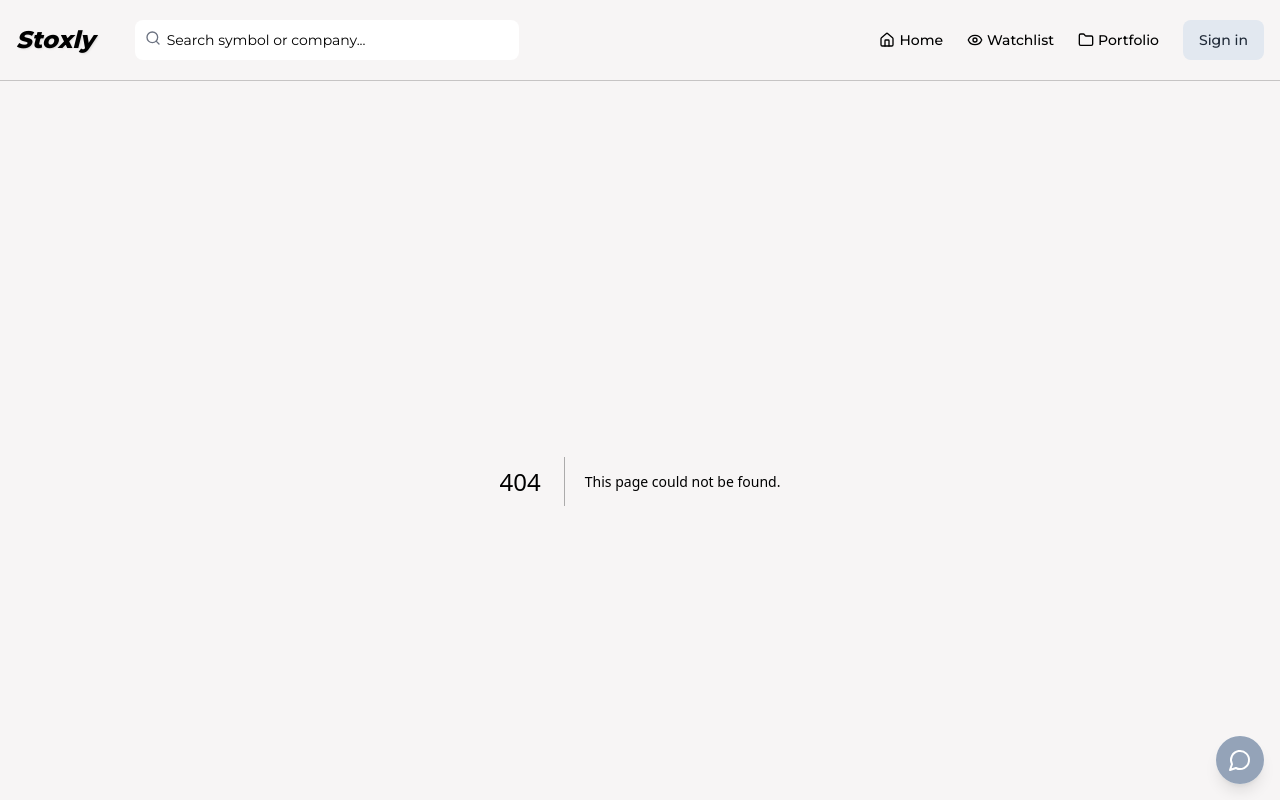
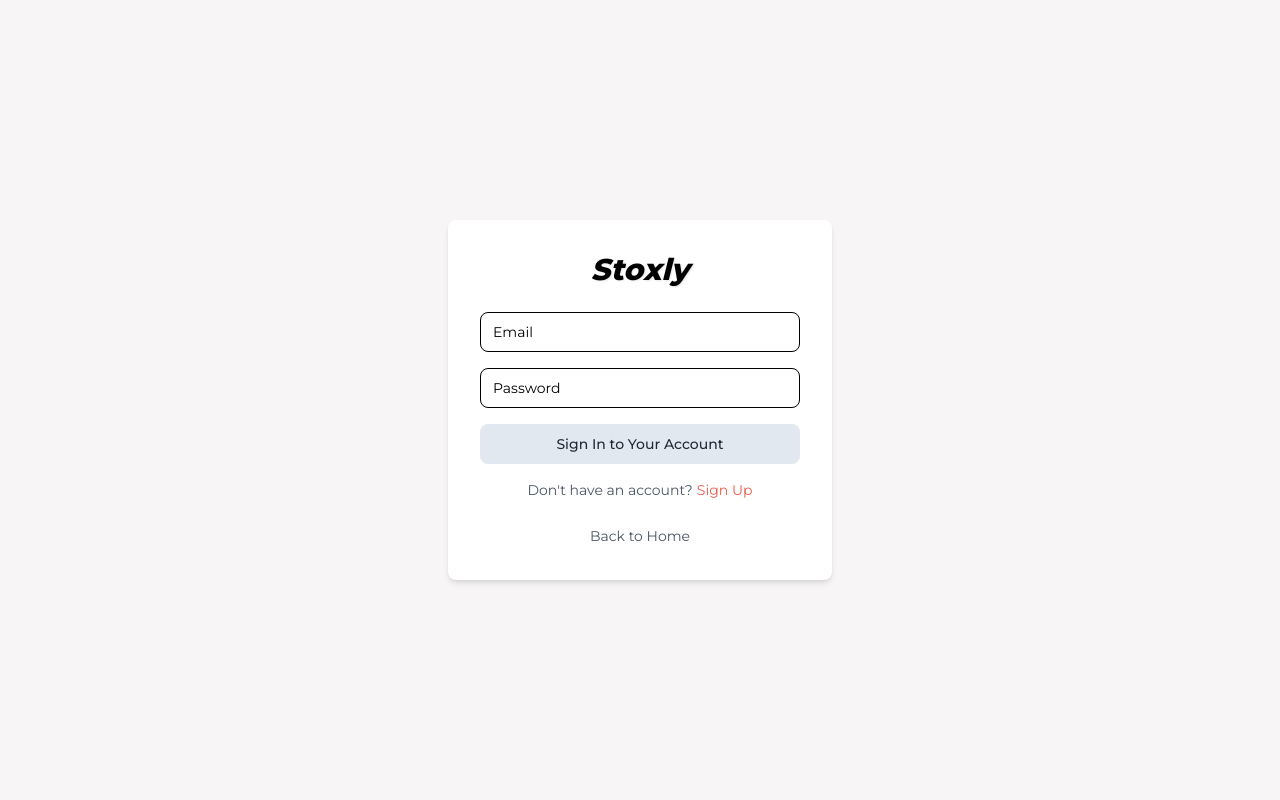
Before and after one commit to zafir-ali05/YahooFinanceClone, a Next.js app: page /signin in a window 1280 px wide. Before the commit this address had no page. Shown: the top 800 px of the page. Built offline with nearby package versions, Linux system fonts and the light colour scheme.

Commit message:
added sign in page

```diff
--- a/app/globals.css
+++ b/app/globals.css
@@ -9,7 +9,7 @@
 }
 
 *::-webkit-scrollbar {
-  width: 8px;
+  width:8px;
 }
 
 *::-webkit-scrollbar-track {
@@ -18,7 +18,7 @@
 
 *::-webkit-scrollbar-thumb {
   background-color: #bdbdbd;
-  border-radius: 20px;
+  border-radius: 16px;
   border: 2px solid #e0e0e0;
 }
 
--- a/app/layout.tsx
+++ b/app/layout.tsx
@@ -7,6 +7,8 @@ import { WatchlistProvider } from "@/contexts/WatchlistContext"
 import { AnimatePresence } from "framer-motion"
 import { AIChatInterface } from "@/components/ai-chat-interface"
 import type React from "react"
+import { ScrollToTop } from "@/components/scroll-to-top"
+import { usePathname } from "next/navigation"
 
 const montserrat = Montserrat({
   subsets: ["latin"],
@@ -29,14 +31,30 @@ export default function RootLayout({
     <html lang="en">
       <body className={`${montserrat.variable} font-montserrat min-h-screen flex flex-col`}>
         <WatchlistProvider>
-          <Header />
-          <AnimatePresence mode="wait" initial={false}>
-            <main className="flex-grow bg-[#f7f5f5]">{children}</main>
-          </AnimatePresence>
-          <Footer />
-          <AIChatInterface />
+          <LayoutContent>{children}</LayoutContent>
         </WatchlistProvider>
       </body>
     </html>
   )
 }
+
+function LayoutContent({ children }: { children: React.ReactNode }) {
+  const pathname = usePathname()
+  const isSignInPage = pathname === "/signin"
+
+  return (
+    <>
+      {!isSignInPage && <Header />}
+      <ScrollToTop />
+      <AnimatePresence mode="wait" initial={false}>
+        <main className="flex-grow bg-[#f7f5f5]">{children}</main>
+      </AnimatePresence>
+      {!isSignInPage && (
+        <>
+          <Footer />
+          <AIChatInterface />
+        </>
+      )}
+    </>
+  )
+}
--- /dev/null
+++ b/app/signin/page.tsx
@@ -0,0 +1,84 @@
+"use client"
+
+import { useState } from "react"
+import { motion } from "framer-motion"
+import { Input } from "@/components/ui/input"
+import { Button } from "@/components/ui/button"
+import Link from "next/link"
+import { useRouter } from "next/navigation"
+
+export default function SignInPage() {
+  const router = useRouter()
+  const [isSignUp, setIsSignUp] = useState(false)
+
+  const containerVariants = {
+    hidden: { opacity: 0, y: 20 },
+    visible: { opacity: 1, y: 0, transition: { duration: 0.5 } },
+  }
+
+  const formVariants = {
+    hidden: { opacity: 0, x: -20 },
+    visible: { opacity: 1, x: 0, transition: { duration: 0.5 } },
+  }
+
+  const handleHomeClick = (e: React.MouseEvent<HTMLAnchorElement>) => {
+    e.preventDefault()
+    window.scrollTo(0, 0)
+    router.push("/")
+  }
+
+  return (
+    <div className="min-h-screen flex items-center justify-center bg-[#f7f5f5]">
+      <motion.div
+        className="bg-white p-8 rounded-lg shadow-md w-96"
+        variants={containerVariants}
+        initial="hidden"
+        animate="visible"
+      >
+        <div className="text-center mb-6">
+          <span className="text-3xl font-extrabold italic text-shadow text-black">Stoxly</span>
+        </div>
+        <motion.form variants={formVariants} initial="hidden" animate="visible">
+          <div className="space-y-4">
+            <div>
+              <Input type="email" placeholder="Email" className="w-full" />
+            </div>
+            <div>
+              <Input type="password" placeholder="Password" className="w-full" />
+            </div>
+            {isSignUp && (
+              <div>
+                <Input type="password" placeholder="Confirm Password" className="w-full" />
+              </div>
+            )}
+            <Button className="w-full bg-slate-200 hover:bg-slate-300 text-gray-800">
+              {isSignUp ? "Create Account" : "Sign In to Your Account"}
+            </Button>
+          </div>
+        </motion.form>
+        <p className="mt-4 text-center text-sm text-gray-600">
+          {isSignUp ? "Already have an account?" : "Don't have an account?"}
+          <button
+            onClick={() => setIsSignUp(!isSignUp)}
+            className="ml-1 text-[#E85D4C] hover:underline focus:outline-none"
+          >
+            {isSignUp ? "Sign In" : "Sign Up"}
+          </button>
+        </p>
+        <div className="mt-6 text-center">
+          <Link href="/" onClick={handleHomeClick} className="text-sm text-gray-600 hover:underline">
+            Back to Home
+          </Link>
+        </div>
+      </motion.div>
+    </div>
+  )
+}
+
+const textShadowStyle = `
+  .text-shadow {
+    text-shadow: 2px 2px 4px rgba(0, 0, 0, 0.3);
+  }
+`
+
+export const styles = textShadowStyle
--- a/components/header.tsx
+++ b/components/header.tsx
@@ -77,16 +77,39 @@ export function Header() {
 
   return (
     <header className="sticky top-0 z-50 w-full bg-[#f7f5f5] text-black border-b border-black/20">
-      <div className="container flex h-20 items-center px-4">
-        <Link
-          href="/"
-          className="mr-6 flex items-center space-x-2 transition-transform hover:scale-105 active:scale-95"
-        >
+      <div className="container flex h-20 items-center justify-between px-4">
+        <div className="flex items-center space-x-6">
+          <Link href="/" className="flex items-center space-x-2 transition-transform hover:scale-105 active:scale-95">
             <span className="text-2xl font-extrabold italic text-shadow text-black">Stoxly</span>
           </Link>
 
-        <div className="relative flex w-full max-w-sm items-center space-x-2 mx-4">
-          <div className="relative w-full">
+          <nav className="flex items-center space-x-6">
+            <Link
+              href="/"
+              className="text-sm font-medium transition-colors hover:text-black/80 hover:underline underline-offset-4 flex items-center"
+            >
+              <Home className="mr-1 h-4 w-4" />
+              Home
+            </Link>
+            <Link
+              href="/watchlist"
+              className="text-sm font-medium transition-colors hover:text-black/80 hover:underline underline-offset-4 flex items-center"
+            >
+              <Eye className="mr-1 h-4 w-4" />
+              Watchlist
+            </Link>
+            <Link
+              href="/portfolio"
+              className="text-sm font-medium transition-colors hover:text-black/80 hover:underline underline-offset-4 flex items-center"
+            >
+              <Folder className="mr-1 h-4 w-4" />
+              Portfolio
+            </Link>
+          </nav>
+        </div>
+
+        <div className="flex-1 flex justify-center">
+          <div className="relative w-96">
             <Search className="absolute left-2.5 top-2.5 h-4 w-4 text-gray-500" />
             <Input
               ref={inputRef}
@@ -97,7 +120,6 @@ export function Header() {
               onChange={(e) => setSearchQuery(e.target.value)}
               onFocus={() => setIsDropdownVisible(true)}
             />
-          </div>
             {isDropdownVisible && (
               <div
                 ref={dropdownRef}
@@ -120,36 +142,18 @@ export function Header() {
               </div>
             )}
           </div>
+        </div>
 
-        <nav className="flex items-center space-x-6 ml-auto">
-          <Link
-            href="/"
-            className="text-sm font-medium transition-colors hover:text-black/80 hover:underline underline-offset-4 flex items-center"
-          >
-            <Home className="mr-1 h-4 w-4" />
-            Home
-          </Link>
-          <Link
-            href="/watchlist"
-            className="text-sm font-medium transition-colors hover:text-black/80 hover:underline underline-offset-4 flex items-center"
-          >
-            <Eye className="mr-1 h-4 w-4" />
-            Watchlist
-          </Link>
-          <Link
-            href="/portfolio"
-            className="text-sm font-medium transition-colors hover:text-black/80 hover:underline underline-offset-4 flex items-center"
-          >
-            <Folder className="mr-1 h-4 w-4" />
-            Portfolio
-          </Link>
+        <div>
+          <Link href="/signin">
             <Button
               variant="secondary"
               className="bg-slate-200 text-gray-800 hover:bg-slate-300 transition-colors active:scale-95"
             >
               Sign in
             </Button>
-        </nav>
+          </Link>
+        </div>
       </div>
       {selectedStock && (
         <StockDetailsModal isOpen={isModalOpen} onClose={() => setIsModalOpen(false)} stock={selectedStock} portfolioShares={0} />
--- /dev/null
+++ b/components/scroll-to-top.tsx
@@ -0,0 +1,24 @@
+"use client"
+
+import { useEffect } from "react"
+
+export function ScrollToTop() {
+  // const pathname = usePathname() // Removed unnecessary dependency
+
+  useEffect(() => {
+    const handleRouteChange = () => {
+      window.scrollTo(0, 0)
+    }
+
+    handleRouteChange() // Call on initial load
+
+    // Listen for route changes
+    window.addEventListener("popstate", handleRouteChange)
+
+    return () => {
+      window.removeEventListener("popstate", handleRouteChange)
+    }
+  }, []) // Empty dependency array
+
+  return null
+}
```
Also changed, not shown: package.json (+6 -6 lines). Lines whose indentation alone changed are shown as unchanged.
